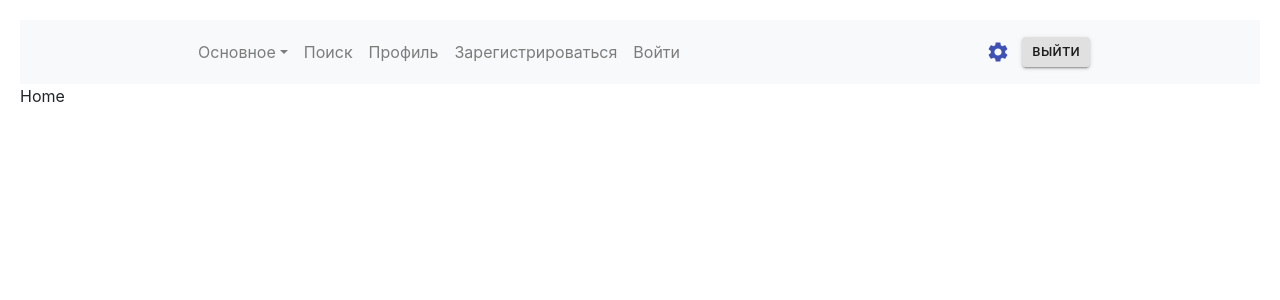
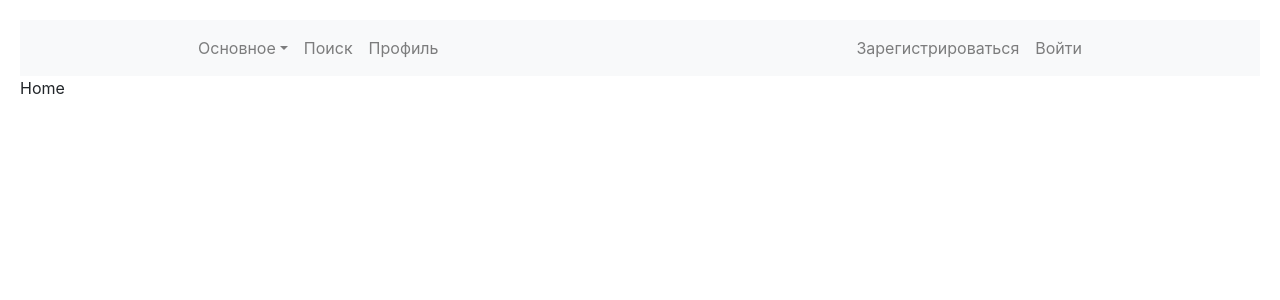
Before and after one commit to nikita03565/esearch, a React (Create React App) app: page / in a window 1280 px wide. Shown: the top 300 px of the page. Built offline with nearby package versions, Linux system fonts and the light colour scheme.

Commit message:
upd navbar

```diff
--- a/src/AuthManagment/Signin.jsx
+++ b/src/AuthManagment/Signin.jsx
@@ -5,6 +5,7 @@ import {
 // import styles from './styles';
 import AuthService from '../AuthService';
 import history from '../history';
+import Navbar from '../Navbar'
 
 class Signin extends Component {
     constructor() {
@@ -48,6 +49,7 @@ class Signin extends Component {
         const { errorText, username, password } = this.state;
         return (
             <div >
+                <Navbar />
                 <Card style={{ width: 250, paddingLeft: 10 }}>
                     <CardContent>
                         <form onSubmit={this.handleFormSubmit}>
--- a/src/AuthManagment/Signup.jsx
+++ b/src/AuthManagment/Signup.jsx
@@ -5,6 +5,7 @@ import {
 // import styles from './styles';
 import AuthService from '../AuthService';
 import history from '../history';
+import Navbar from '../Navbar'
 
 class Signup extends Component {
     constructor() {
@@ -49,6 +50,7 @@ class Signup extends Component {
         const { errorText, username, password, first_name, last_name, password2 } = this.state;
         return (
             <div >
+                <Navbar />
                 <Card style={{ width: 250, paddingLeft: 10 }}>
                     <CardContent>
                         <form onSubmit={this.handleFormSubmit}>
--- a/src/Navbar.jsx
+++ b/src/Navbar.jsx
@@ -40,7 +40,6 @@ class Navbar extends Component {
         const { username } = this.props;
         return (
             <div>
-                <h1> { username } </h1>
                 <nav className="navbar navbar-expand-md navbar-light bg-light">
                     <button
                         className="navbar-toggler"
@@ -79,14 +78,10 @@ class Navbar extends Component {
                             <li className="nav-item" data-toggle="collapse" data-target=".navbar-collapse.show">
                                 <NavLink className="nav-link" to="/user">Профиль</NavLink>
                             </li>
-                            <li className="nav-item" data-toggle="collapse" data-target=".navbar-collapse.show">
-                                <NavLink className="nav-link" to="/signup">Зарегистрироваться</NavLink>
-                            </li>
-                            <li className="nav-item" data-toggle="collapse" data-target=".navbar-collapse.show">
-                                <NavLink className="nav-link" to="/signin">Войти</NavLink>
-                            </li>
                         </ul>
-
+                        {
+                            username
+                            ?
                                 <div
                                     style={{ alignItems: 'center', marginLeft: 'auto', marginRight: '0' }}
                                     className="navbar-nav"
@@ -98,15 +93,6 @@ class Navbar extends Component {
                                         >
                                             {username}
                                         </span>
-
-                                <IconButton
-                                    style={{ marginLeft: '-5px' }}
-                                    color="primary"
-                                    component={Link}
-                                    to="/settings"
-                                >
-                                    <Settings />
-                                </IconButton>
                                     </div>
                                     <Button
                                         variant="contained"
@@ -118,6 +104,19 @@ class Navbar extends Component {
                                         Выйти
                                     </Button>
                                 </div>
+                            :
+                            <div
+                                style={{ alignItems: 'center', marginLeft: 'auto', marginRight: '0' }}
+                                className="navbar-nav"
+                            >
+                                <li className="nav-item" data-toggle="collapse" data-target=".navbar-collapse.show">
+                                    <NavLink className="nav-link" to="/signup">Зарегистрироваться</NavLink>
+                                </li>
+                                <li className="nav-item" data-toggle="collapse" data-target=".navbar-collapse.show">
+                                    <NavLink className="nav-link" to="/signin">Войти</NavLink>
+                                </li>
+                            </div>
+                            }
                     </div>
                 </nav>
             </div>
```
Lines whose indentation alone changed are shown as unchanged.
